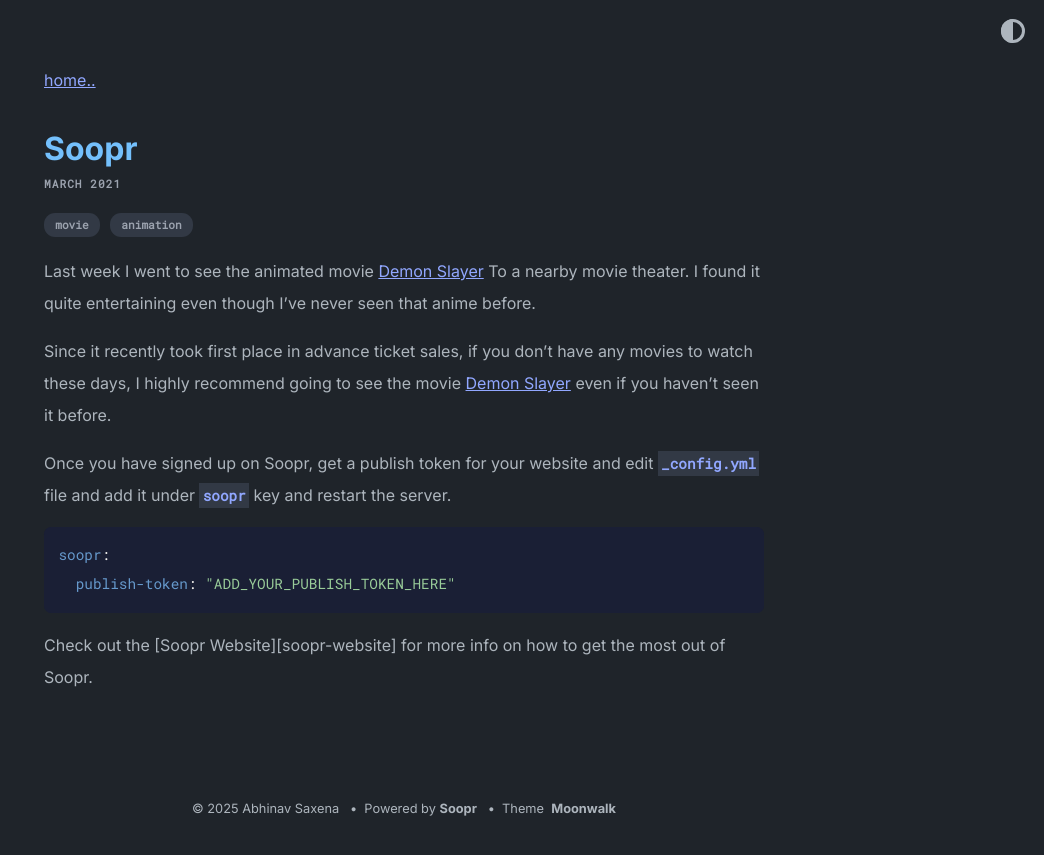
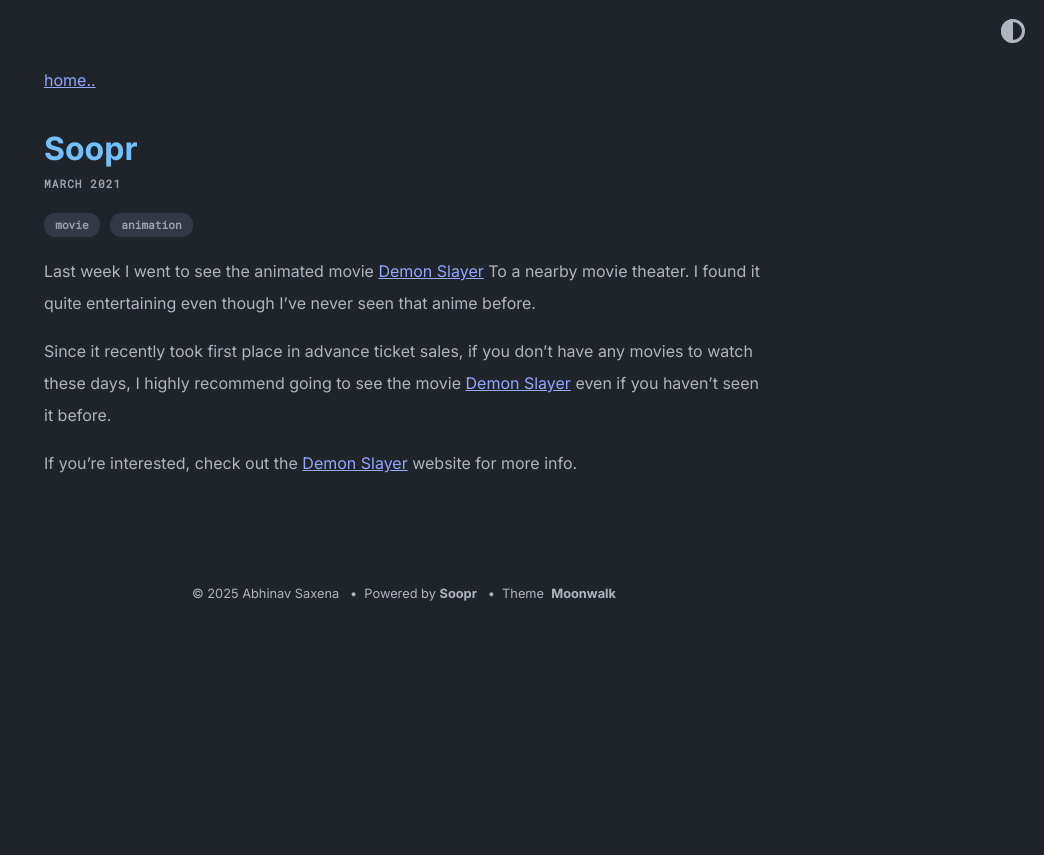
Before and after one commit to leejw4521/leejw4521.github.com, a Jekyll site: the page built from _posts/2021-03-04-soopr.md, in a window 1280 px wide. Shown: the top 855 px of the page, without its empty margins (236-1280 px from the left). Built offline with Jekyll 4.4.1, drawn with Linux system fonts in a browser that asks for light colours.

Commit message:
Update 2021-03-04-soopr.md

````diff
--- a/_posts/2021-03-04-soopr.md
+++ b/_posts/2021-03-04-soopr.md
@@ -7,12 +7,6 @@ Last week I went to see the animated movie [Demon Slayer][cgv] To a nearby movie
 
 Since it recently took first place in advance ticket sales, if you don't have any movies to watch these days, I highly recommend going to see the movie [Demon Slayer][cgv] even if you haven't seen it before.
 
-Once you have signed up on Soopr, get a publish token for your website and edit `_config.yml` file and add it under `soopr` key and restart the server.
-```yml
-soopr:
-  publish-token: "ADD_YOUR_PUBLISH_TOKEN_HERE"
-```
-
-Check out the [Soopr Website][soopr-website] for more info on how to get the most out of Soopr.
+If you're interested, check out the [Demon Slayer][cgv] website for more info.
 
 [cgv]: https://cgv.co.kr/cnm/cgvChart/movieChart/89833
````
